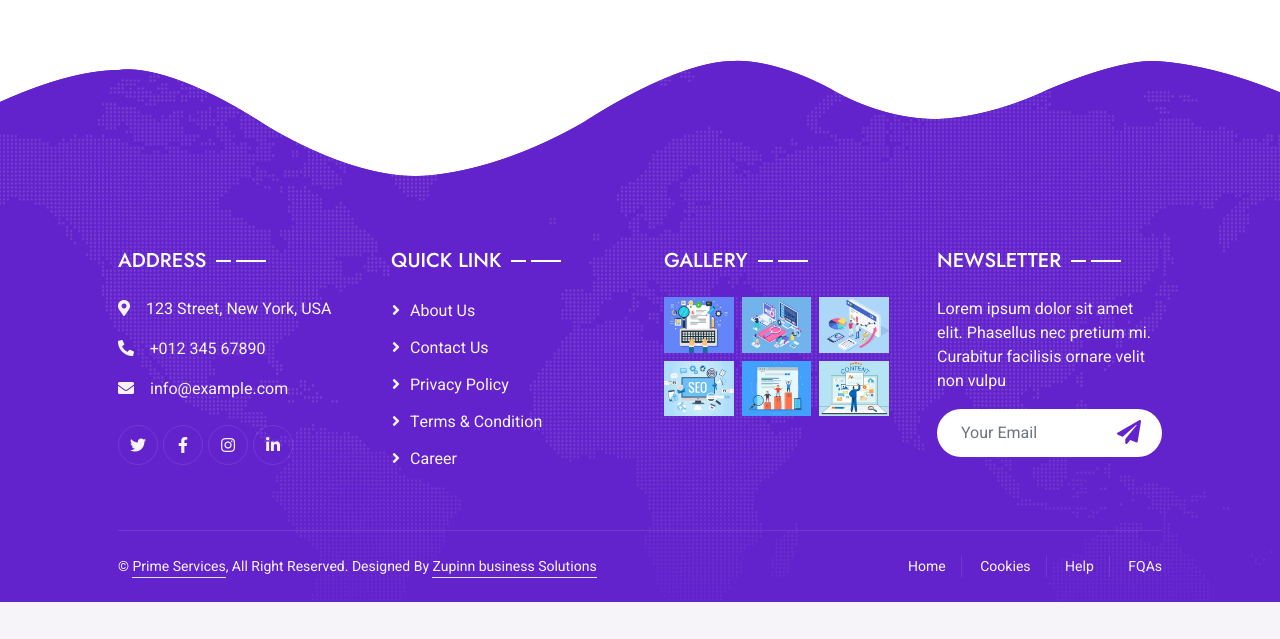
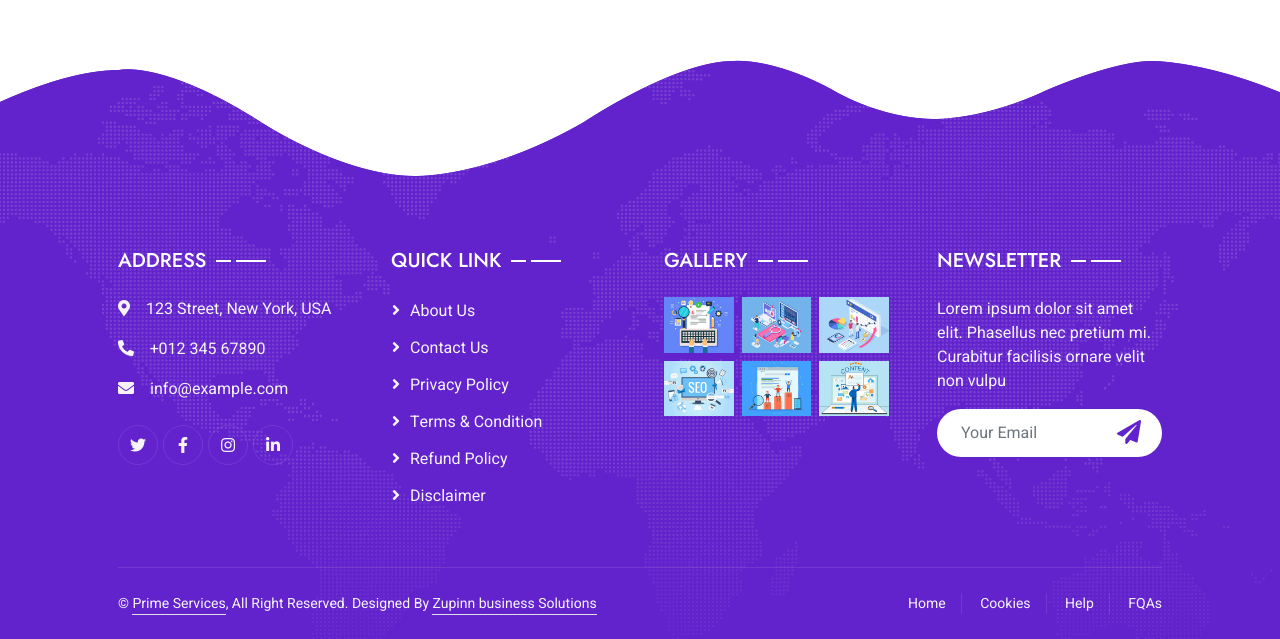
Before and after one commit to Venerablevivek/prime-service, a plain HTML site: page index.html in a window 1280 px wide. Shown: the part 4060-4699 px from the top of the page. Before the commit the page ends 4662 px from the top, so only its background shows below. Drawn offline with nearby package versions, Linux system fonts and the light colour scheme.

Commit message:
make changes

```diff
--- a/index.html
+++ b/index.html
@@ -3,7 +3,7 @@
 
 <head>
     <meta charset="utf-8">
-    <title>DGital - Digital Agency HTML Template</title>
+    <title>Prime Services</title>
     <meta content="width=device-width, initial-scale=1.0" name="viewport">
     <meta content="" name="keywords">
     <meta content="" name="description">
@@ -535,7 +535,8 @@
                         <a class="btn btn-link" href="">Contact Us</a>
                         <a class="btn btn-link" href="">Privacy Policy</a>
                         <a class="btn btn-link" href="">Terms & Condition</a>
-                        <a class="btn btn-link" href="">Career</a>
+                        <a class="btn btn-link" href="">Refund Policy</a>
+                        <a class="btn btn-link" href="">Disclaimer</a>
                     </div>
                     <div class="col-md-6 col-lg-3">
                         <p class="section-title text-white h5 mb-4">Gallery<span></span></p>
```
